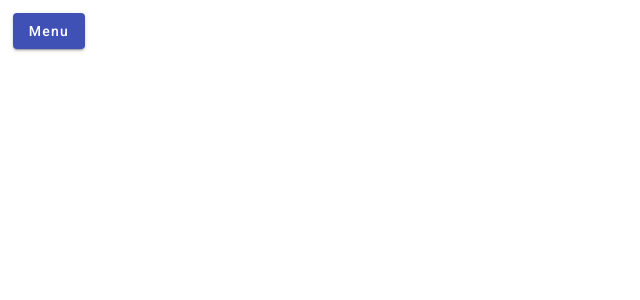
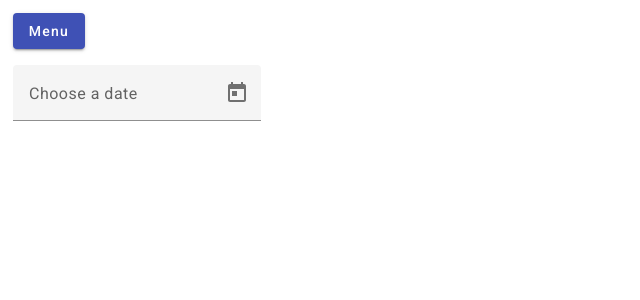
Before and after one commit to EderlMarkus/JS_ANGULAR_Performance, an Angular app: page /datepicker in a window 1280 px wide. Before the commit this address led to /. Shown: the top 300 px of the page, without its empty margins (0-640 px from the left). Built offline with nearby package versions, Linux system fonts and the light colour scheme.

Commit message:
added datepicker

```diff
--- /dev/null
+++ b/src/app/components/datepicker/datepicker.component.html
@@ -0,0 +1,6 @@
+<mat-form-field>
+  <mat-label>Choose a date</mat-label>
+  <input matInput [matDatepicker]="picker" />
+  <mat-datepicker-toggle matIconSuffix [for]="picker"></mat-datepicker-toggle>
+  <mat-datepicker #picker></mat-datepicker>
+</mat-form-field>
--- a/src/app/components/toolbar/toolbar.component.html
+++ b/src/app/components/toolbar/toolbar.component.html
@@ -7,5 +7,6 @@
     <button mat-menu-item routerLink="about">About</button>
     <button mat-menu-item routerLink="table">Table</button>
     <button mat-menu-item routerLink="add">Add</button>
+    <button mat-menu-item routerLink="datepicker">Datepicker</button>
   </mat-menu>
 </div>
--- a/src/app/router/routes.ts
+++ b/src/app/router/routes.ts
@@ -22,4 +22,11 @@ export const appRoutes: Routes = [
     loadComponent: () =>
       import('../components/add/add.component').then((c) => c.AddComponent),
   },
+  {
+    path: 'datepicker',
+    loadComponent: () =>
+      import('../components/datepicker/datepicker.component').then(
+        (c) => c.DatepickerComponent
+      ),
+  },
 ];
```
Also changed, not shown: src/app/components/datepicker/datepicker.component.ts (added, +22 -0 lines), src/app/components/datepicker/datepicker.component.scss (added).
